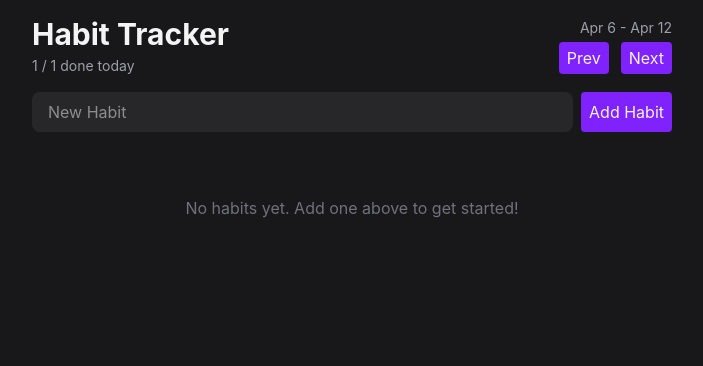
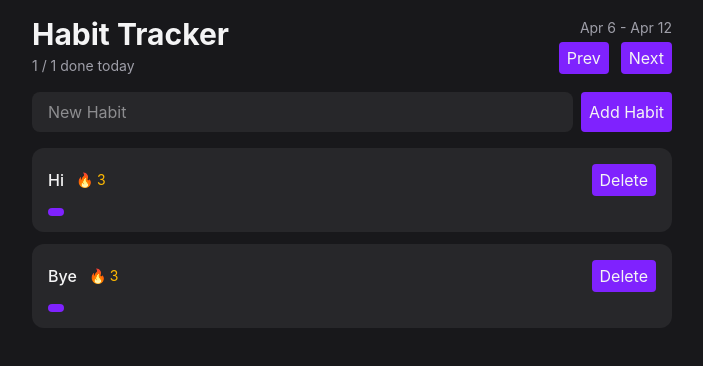
Before and after one commit to gnub33/react-habit_tracker, a React (Vite) app: page / in a window 1280 px wide. Shown: the top 366 px of the page, without its empty margins (288-991 px from the left). Built offline with nearby package versions, Linux system fonts and the light colour scheme.

Commit message:
visible habit items

```diff
--- a/src/components/HabitList.tsx
+++ b/src/components/HabitList.tsx
@@ -1,11 +1,46 @@
+import Button from "./Button"
+
 export function HabitList() {
-    const habits = []
+    const habits = [
+        { id: "1", name: "Hi"},
+        { id: "2", name: "Bye"}
+    ]
 
     if (habits.length === 0 ) {
         return (<p className="text-center text-zinc-500 py-12">No habits yet. Add one above to get started!</p>)
     }
 
-    return <h1>Full</h1>
+    return (
+        <div className="flex flex-col gap-3">
+        {habits.map(habit => (
+            //when looping through array to render elements, always add
+            // UNIQUE key property, usually an id
+           <HabitItem key={habit.id} habit={habit} />
+        ))}
+    </div>
+    )
+}
 
+type HabitItemProps = {
+    habit: { id: string, name: string }
+}
 
+function HabitItem( {habit}: HabitItemProps) {
+    const visibleDates = [new Date()]
+    return <div className="rounded-xl bg-zinc-800 p-4 flex flex-col gap-3">
+        <div className="flex items-center justify-between">
+            <div className="flex gap-3 items-center">
+                <span className="font-medium">{habit.name}</span>
+                <span className="text-sm text-amber-400">🔥 3</span>
+            </div>
+            <Button>Delete</Button>
+        </div>
+        <div className="flex gap-1.5">
+            {visibleDates.map(date => (
+                <Button key={date.toISOString()}>
+                    <span className="font-medium"></span>
+                </Button>
+            ))}
+        </div>
+    </div>
 }
```
